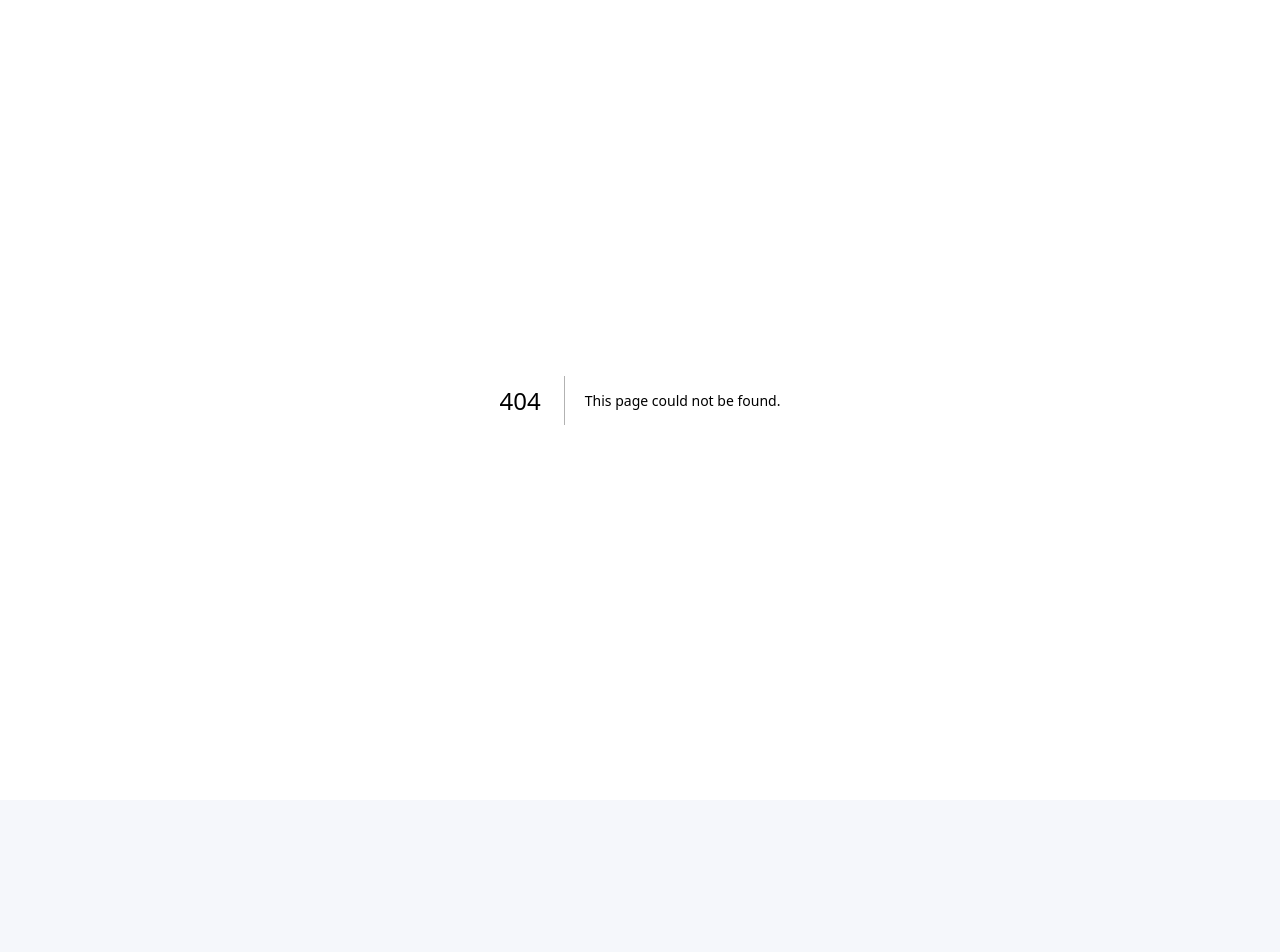
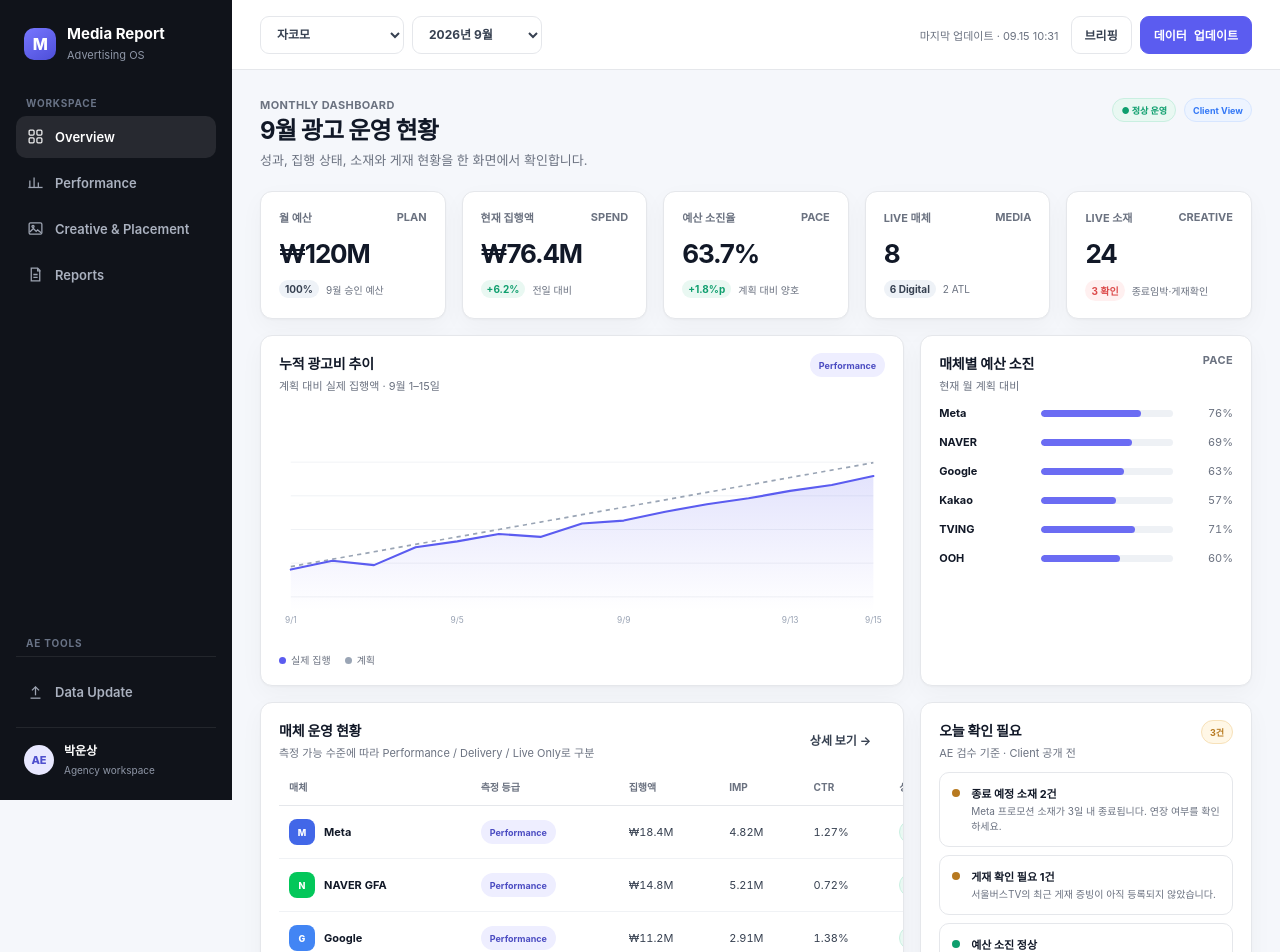
Before and after one commit to unz1020/Media-report_kor, a Next.js app: page /overview in a window 1280 px wide. Before the commit this address had no page. Shown: the top 952 px of the page. Before the commit the page ends 800 px from the top, so only its background shows below. Built offline with nearby package versions, Linux system fonts and the light colour scheme.

Commit message:
feat: build polished overview dashboard

```diff
--- /dev/null
+++ b/app/(dashboard)/overview/page.tsx
@@ -0,0 +1,97 @@
+import { mediaRows, planTrend, spendTrend } from "@/lib/mock-data";
+
+function TrendChart() {
+  const width = 720;
+  const height = 230;
+  const padX = 14;
+  const padY = 18;
+  const makePoints = (values: number[]) => values.map((v, i) => {
+    const x = padX + (i / (values.length - 1)) * (width - padX * 2);
+    const y = height - padY - (v / 110) * (height - padY * 2);
+    return `${x},${y}`;
+  }).join(" ");
+
+  const area = `${padX},${height-padY} ${makePoints(spendTrend)} ${width-padX},${height-padY}`;
+
+  return (
+    <div className="chart-wrap">
+      <svg className="chart-svg" viewBox={`0 0 ${width} ${height}`} role="img" aria-label="9월 누적 집행액과 계획 추이">
+        <defs>
+          <linearGradient id="areaGradient" x1="0" y1="0" x2="0" y2="1">
+            <stop offset="0%" stopColor="#5b5cf0" stopOpacity="0.17" />
+            <stop offset="100%" stopColor="#5b5cf0" stopOpacity="0" />
+          </linearGradient>
+        </defs>
+        {[35, 75, 115, 155, 195].map((y) => <line key={y} x1="14" y1={y} x2="706" y2={y} className="chart-grid-line" />)}
+        <polygon points={area} className="chart-area" />
+        <polyline points={makePoints(planTrend)} className="chart-line-2" />
+        <polyline points={makePoints(spendTrend)} className="chart-line" />
+        {[0, 4, 8, 12, 14].map((i) => {
+          const x = padX + (i / 14) * (width - padX * 2);
+          return <text key={i} x={x} y="226" textAnchor="middle" className="chart-axis">9/{i + 1}</text>;
+        })}
+      </svg>
+      <div className="chart-legend"><span><i className="legend-dot" />실제 집행</span><span><i className="legend-dot gray" />계획</span></div>
+    </div>
+  );
+}
+
+export default function OverviewPage() {
+  return (
+    <>
+      <div className="page-head">
+        <div>
+          <div className="eyebrow">Monthly dashboard</div>
+          <h1 className="page-title">9월 광고 운영 현황</h1>
+          <p className="page-desc">성과, 집행 상태, 소재와 게재 현황을 한 화면에서 확인합니다.</p>
+        </div>
+        <div className="page-meta"><span className="badge live">● 정상 운영</span><span className="badge info">Client View</span></div>
+      </div>
+
+      <section className="grid kpi-grid">
+        <article className="card kpi"><div className="kpi-label"><span>월 예산</span><span>PLAN</span></div><div className="kpi-value">₩120M</div><div className="kpi-foot"><span className="delta neutral">100%</span><span>9월 승인 예산</span></div></article>
+        <article className="card kpi"><div className="kpi-label"><span>현재 집행액</span><span>SPEND</span></div><div className="kpi-value">₩76.4M</div><div className="kpi-foot"><span className="delta up">+6.2%</span><span>전일 대비</span></div></article>
+        <article className="card kpi"><div className="kpi-label"><span>예산 소진율</span><span>PACE</span></div><div className="kpi-value">63.7%</div><div className="kpi-foot"><span className="delta up">+1.8%p</span><span>계획 대비 양호</span></div></article>
+        <article className="card kpi"><div className="kpi-label"><span>LIVE 매체</span><span>MEDIA</span></div><div className="kpi-value">8</div><div className="kpi-foot"><span className="delta neutral">6 Digital</span><span>2 ATL</span></div></article>
+        <article className="card kpi"><div className="kpi-label"><span>LIVE 소재</span><span>CREATIVE</span></div><div className="kpi-value">24</div><div className="kpi-foot"><span className="delta down">3 확인</span><span>종료임박·게재확인</span></div></article>
+      </section>
+
+      <section className="grid two-col section-space">
+        <article className="card">
+          <div className="card-head"><div><h2>누적 광고비 추이</h2><p>계획 대비 실제 집행액 · 9월 1–15일</p></div><span className="badge performance">Performance</span></div>
+          <TrendChart />
+        </article>
+
+        <article className="card">
+          <div className="card-head"><div><h2>매체별 예산 소진</h2><p>현재 월 계획 대비</p></div><span className="eyebrow">PACE</span></div>
+          <div className="progress-list">
+            {[['Meta',76],['NAVER',69],['Google',63],['Kakao',57],['TVING',71],['OOH',60]].map(([name, value]) => (
+              <div className="progress-row" key={name as string}><strong>{name}</strong><div className="progress-track"><div className="progress-fill" style={{ width: `${value}%` }} /></div><span className="progress-num">{value}%</span></div>
+            ))}
+          </div>
+        </article>
+      </section>
+
+      <section className="grid two-col section-space">
+        <article className="card">
+          <div className="card-head"><div><h2>매체 운영 현황</h2><p>측정 가능 수준에 따라 Performance / Delivery / Live Only로 구분</p></div><a href="/performance" className="btn ghost">상세 보기 →</a></div>
+          <div className="table-wrap">
+            <table>
+              <thead><tr><th>매체</th><th>측정 등급</th><th>집행액</th><th>IMP</th><th>CTR</th><th>상태</th></tr></thead>
+              <tbody>{mediaRows.map((row) => <tr key={row.media}><td><div className="media-cell"><span className={`media-logo ${row.className}`}>{row.media.slice(0,1)}</span>{row.media}</div></td><td><span className={`badge ${row.measurement === 'Performance' ? 'performance' : row.measurement === 'Delivery' ? 'delivery' : 'live-only'}`}>{row.measurement}</span></td><td>{row.spend}</td><td>{row.impressions}</td><td>{row.ctr}</td><td><span className={`badge ${row.status === 'LIVE' ? 'live' : row.status === 'REVIEW' ? 'review' : 'ended'}`}>{row.status}</span></td></tr>)}</tbody>
+            </table>
+          </div>
+        </article>
+
+        <article className="card">
+          <div className="card-head"><div><h2>오늘 확인 필요</h2><p>AE 검수 기준 · Client 공개 전</p></div><span className="badge review">3건</span></div>
+          <div className="notice-list">
+            <div className="notice"><span className="notice-dot"/><div><strong>종료 예정 소재 2건</strong><p>Meta 프로모션 소재가 3일 내 종료됩니다. 연장 여부를 확인하세요.</p></div></div>
+            <div className="notice"><span className="notice-dot"/><div><strong>게재 확인 필요 1건</strong><p>서울버스TV의 최근 게재 증빙이 아직 등록되지 않았습니다.</p></div></div>
+            <div className="notice"><span className="notice-dot good"/><div><strong>예산 소진 정상</strong><p>현재 전체 소진율은 월간 계획 범위 안에서 운영 중입니다.</p></div></div>
+          </div>
+        </article>
+      </section>
+    </>
+  );
+}
```
